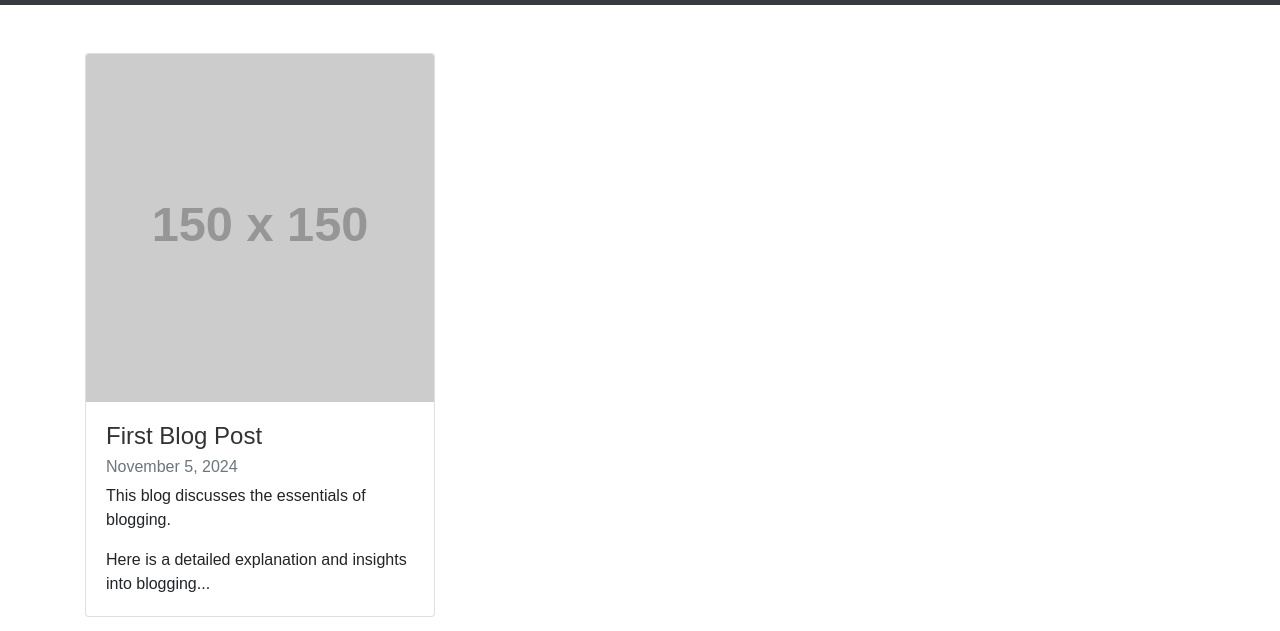
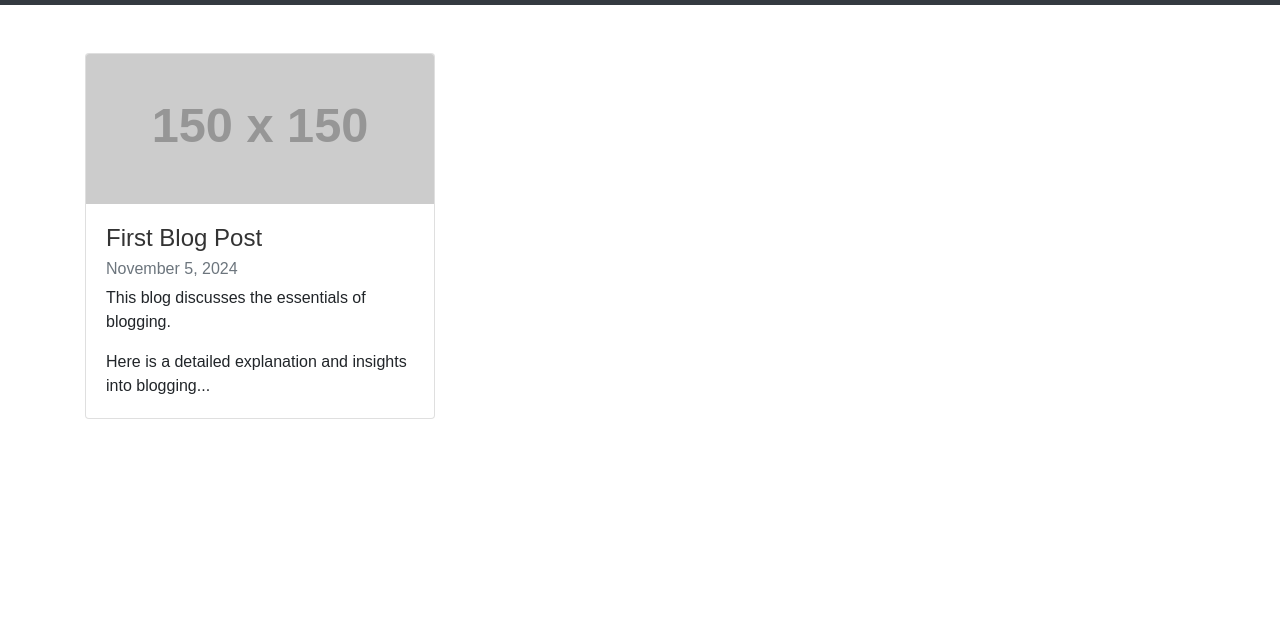
Before and after one commit to Anant-Dashpute/Workspace, a plain HTML site: page index.html in a window 1280 px wide. Shown: the part 51-682 px from the top of the page. Drawn offline with nearby package versions, Linux system fonts and the light colour scheme; no server answers; placeholder pictures from the web are drawn by us.

Commit message:
Update styles.css

```diff
--- a/styles.css
+++ b/styles.css
@@ -10,3 +10,8 @@ body {
     font-size: 1.5rem;
     color: #333;
 }
+
+.card-img-top {
+    height: 150px;
+    object-fit: cover;
+}
```
